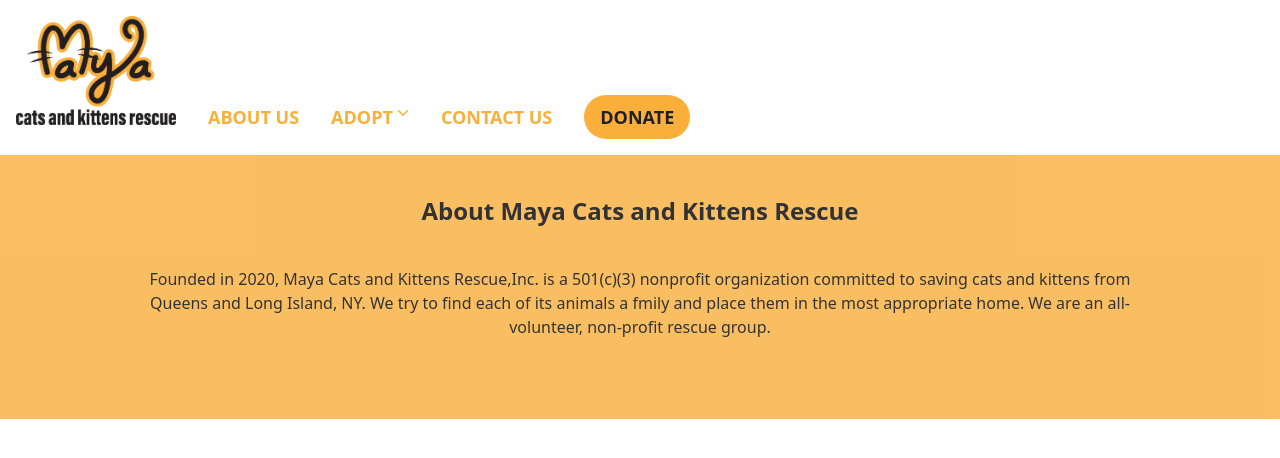
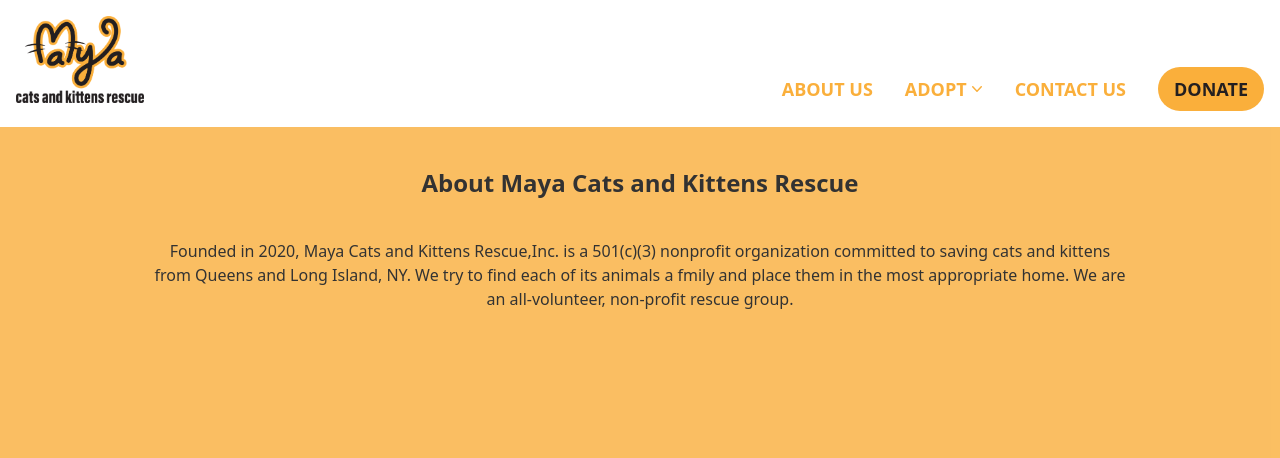
Before and after one commit to minha619/maya-cat-rescue, a React (Create React App) app: page /about in a window 1280 px wide. Shown: the top 458 px of the page. Built offline with nearby package versions, Linux system fonts and the light colour scheme.

Commit message:
issues solved

```diff
--- a/src/App.js
+++ b/src/App.js
@@ -16,8 +16,9 @@
 function App() {
   return (
     <BrowserRouter>
-       <Nav>
-       </Nav>
+    <div className='h-screen flex flex-col'>
+        <Nav />
+        <div className='flex-1'>
           <Routes>
             <Route path="/" element={<Home/>}/>
             <Route path="home/" element={<Home/>}/>
@@ -27,6 +28,9 @@
             <Route path="/adoptionlist" element={<Adopt/>}/>
             <Route path="/contactus" element={<Contact/>}/>
           </Routes>
+        </div>
+    </div>
+
     </BrowserRouter>
   );
 }
--- a/src/components/About/index.js
+++ b/src/components/About/index.js
@@ -1,9 +1,7 @@
 function About() {
 
     return (
-        <section >
-            <div className="mt-2">
-                <div className="px-4 py-10 bg-bgyellow opacity-80 text-center font-sans">
+        <section className="h-full mt-2 px-6 py-10 bg-bgyellow opacity-80 text-center font-sans" >
             <h1 className="font-bold text-2xl"> About Maya Cats and Kittens Rescue </h1>
             <p className="px-32 py-10">
                 Founded in 2020, Maya Cats and Kittens Rescue,Inc. is a 501(c)(3) nonprofit organization
@@ -11,8 +9,6 @@
                 We try to find each of its animals a fmily and place them in the most appropriate home.
                 We are an all-volunteer, non-profit rescue group.
             </p>
-                </div>
-            </div>
         </section>
     )
 }
--- a/src/components/Adopt/index.js
+++ b/src/components/Adopt/index.js
@@ -3,10 +3,9 @@
 function Adopt() {
 
     return (
-        <section >
-            <div className="mt-2">
-                <div className="px-10 py-10 bg-bgyellow opacity-80 text-center font-sans">
-                    <div className="flex">
+        <section className="h-full px-10 py-10 text-center font-sans relative">
+            <div className="bg-bgyellow opacity-80 absolute inset-0 mt-2" />
+            <div className="flex  absolute inset-0 px-6 py-10">
                 <div className="w-5/12">
                     <img src={require(`../../assets/img/adopt-pic.jpg`)} alt="home-pic" />
                 </div>
@@ -21,9 +20,6 @@
                     </p>
                     <button className="rounded-full bg-hoverwhite text-bgyellow px-4 py-2 mt-6 float-left font-bold"> <Link to="/application"> START APPLICATION </Link> </button>
                 </div>
-
-                    </div>
-                </div>
             </div>
         </section>
     )
--- a/src/components/Application/index.js
+++ b/src/components/Application/index.js
@@ -1,14 +1,10 @@
 function Application() {
 
     return (
-        <section >
-            <div className="mt-2">
-                <div className="px-4 py-10 bg-bgyellow opacity-80 text-center font-sans">
-                    <h1 className="font-bold text-2xl"> How to apply </h1>
-                    <p className="pt-6">Please download and fill out a pdf form and send it to mayacatsrescue@gmail.com</p>
-                    <button onclick="" className="rounded-full bg-hoverwhite text-bgyellow px-4 py-2 mt-6 font-bold">  DOWNLOAD FORM </button>
-                </div>
-            </div>
+        <section className="h-full mt-2 px-4 py-10 bg-bgyellow opacity-80 text-center font-sans">
+            <h1 className="font-bold text-2xl"> How to apply </h1>
+            <p className="pt-6">Please download and fill out a pdf form and send it to mayacatsrescue@gmail.com</p>
+            <button onclick="" className="rounded-full bg-hoverwhite text-bgyellow px-4 py-2 mt-6 font-bold">  DOWNLOAD FORM </button>
         </section>
     )
 }
--- a/src/components/Contact/index.js
+++ b/src/components/Contact/index.js
@@ -2,12 +2,10 @@
 function Contact() {
 
     return (
-        <section >
-            <div className="mt-2">
-                <div className="px-10 py-10 bg-bgyellow opacity-80 text-center font-sans">
+        <section className="mt-2 h-full px-10 py-10 bg-bgyellow opacity-80 text-center font-sans overflow-auto" >
                 <h1 className="font-bold text-2xl"> CONTACT US </h1>
+
                 <div className="isolate bg-white px-6 py-4 lg:px-8">
-
                     <div className="mx-auto max-w-2xl text-center">
                         <p className="mt-2 text-lg text-gray-600">
                             Please allow us some time to get back to you.
@@ -97,8 +95,7 @@
                         </div>
                     </form>
                 </div>
-                </div>
-            </div>
+
         </section>
     )
 }
--- a/src/components/Home/index.js
+++ b/src/components/Home/index.js
@@ -3,10 +3,10 @@
 function Home() {
 
     return (
-        <div className="relative">
+        <div className="relative mt-2">
             <img src={require(`../../assets/img/home-pic.jpg`)} alt="home-pic" />
-            <div className="absolute rounded-lg bg-hoverwhite opacity-70 right-32 top-44 px-4 py-4 text-lg text-bgyellow font-semibold drop-shadow-2xl" >
-                <span>BECOME FAMILY TO A FURRY FRIEND </span>
+            <div className="absolute rounded-lg bg-hoverwhite opacity-80 right-40 top-44 px-3 py-3 text-2xl text-bgyellow font-semibold drop-shadow-2xl " >
+                <span>BECOME FAMILY <br /> TO A FURRY FRIEND </span>
             </div>
         </div>
 
--- a/src/components/Nav/index.js
+++ b/src/components/Nav/index.js
@@ -7,20 +7,21 @@
 function Nav() {
 
     return (
-        <header>
+        <header className="flex-initial">
             <nav>
-                <div className="flex flex-row">
-                    <div className="px-4 py-4">
-                        <button>
-                            <Link to='home/'> <img className="w-40" src={require(`../../assets/img/maya-logo.png`)} alt="logo" /> </Link>
-                        </button>
+                <div className="flex flex-row justify-between">
+                    <div className="p-4 w-[5em] min-w-[8em] h-[auto] lg:w-[10em]">
+                        <Link className="cursor-pointer" to='home/'>
+                            <img className="w-40" src={require(`../../assets/img/maya-logo.png`)} alt="logo" />
+                        </Link>
                     </div>
-                    <div className="text-bgyellow flex items-end right-4">
+                    <div className="text-bgyellow flex items-end pr-4">
                         <div className="flex flex-row text-lg font-sans font-bold" >
                             <button className="px-4 py-2 mb-2 hover:bg-bgyellow hover:text-hoverwhite"> <Link to='about/'>  ABOUT US  </Link> </button>
 
                             <Menu as="div" className="relative inline-block text-left">
-                                <Menu.Button className="px-4 py-2 mb-2 hover:bg-bgyellow hover:text-hoverwhite inline-flex">
+
+                                <Menu.Button className="px-4 py-2 mb-2 hover:bg-bgyellow hover:text-hoverwhite flex items-center">
                                     <Link to='adopt/'> ADOPT </Link>
                                     <ChevronDownIcon className="-mr-1 h-5 w-5 text-gray-400" aria-hidden="true" />
                                 </Menu.Button>
@@ -34,23 +35,18 @@
                                     leaveFrom="transform opacity-100 scale-100"
                                     leaveTo="transform opacity-0 scale-95"
                                 >
+
                                     <Menu.Items className="absolute z-10 mt-2 w-56 origin-top-right bg-hoverwhite opacity-80 focus:outline-none text-center">
-                                        <div className="py-1">
-                                            <Menu.Item>
-                                                <Link to='application/'> Adoption Application </Link>
-                                            </Menu.Item>
-                                        </div>
+                                        <Menu.Item>
+                                            <Link to='application'> Adoption Application </Link>
+                                        </Menu.Item>
+                                        <Menu.Item>
+                                            <Link to='app'> Adopt Cats & Kittens </Link>
+                                        </Menu.Item>
                                     </Menu.Items>
-                                    {/* <Menu.Items className="absolute z-10 mt-2 w-56 origin-top-right bg-hoverwhite opacity-80 focus:outline-none text-center">
-                                        <div className="py-1">
-                                            <Menu.Item>
-                                                <Link to='application/'> Adopt Cats & Kittens </Link>
-                                            </Menu.Item>
-                                        </div>
-                                    </Menu.Items> */}
-
 
                                 </Transition>
+
                             </Menu>
                             <button className="px-4 py-2 mb-2 hover:bg-bgyellow hover:text-hoverwhite"> <Link to='contactus/'> CONTACT US </Link> </button>
                             <button className="px-4 py-2 mb-2 ml-4 bg-bgyellow text-hoverblack rounded-full hover:text-hoverwhite"> <Link to='donate/'> DONATE  </Link> </button>
```
Lines whose indentation alone changed are shown as unchanged.
